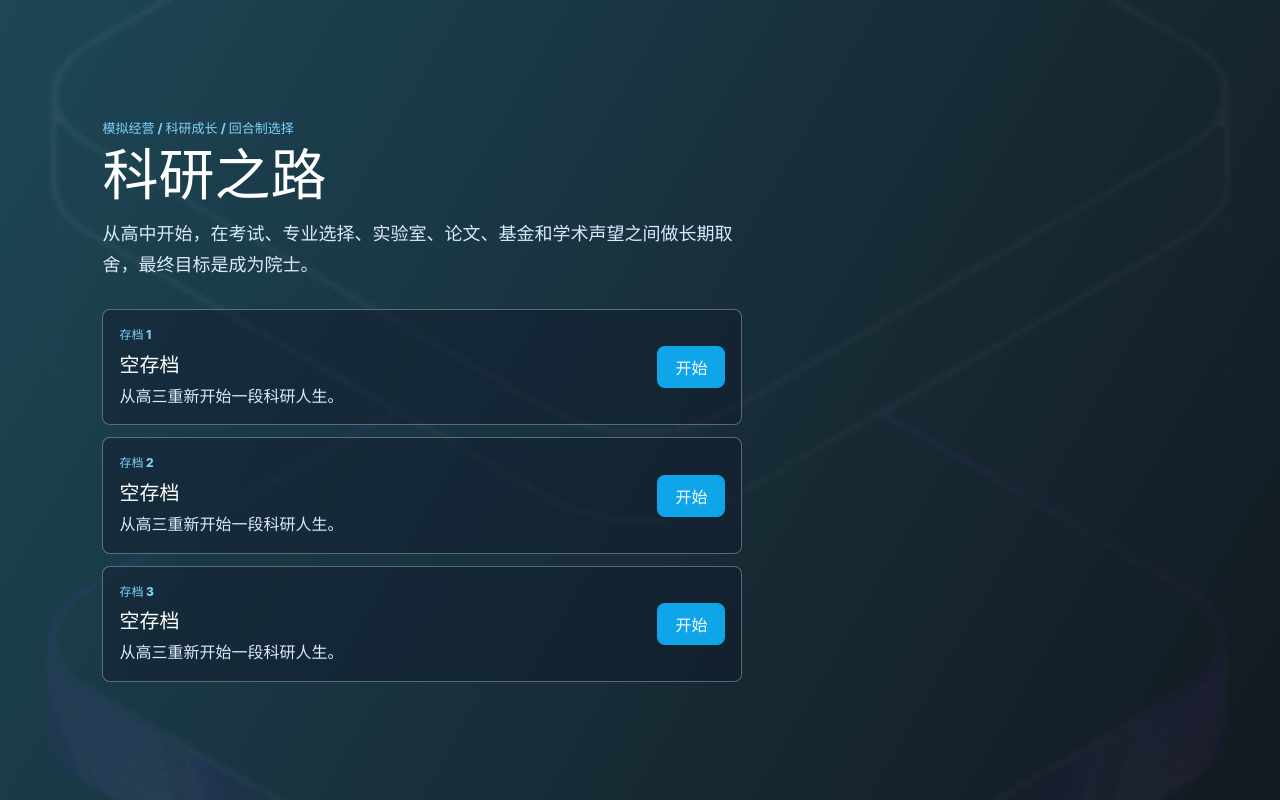
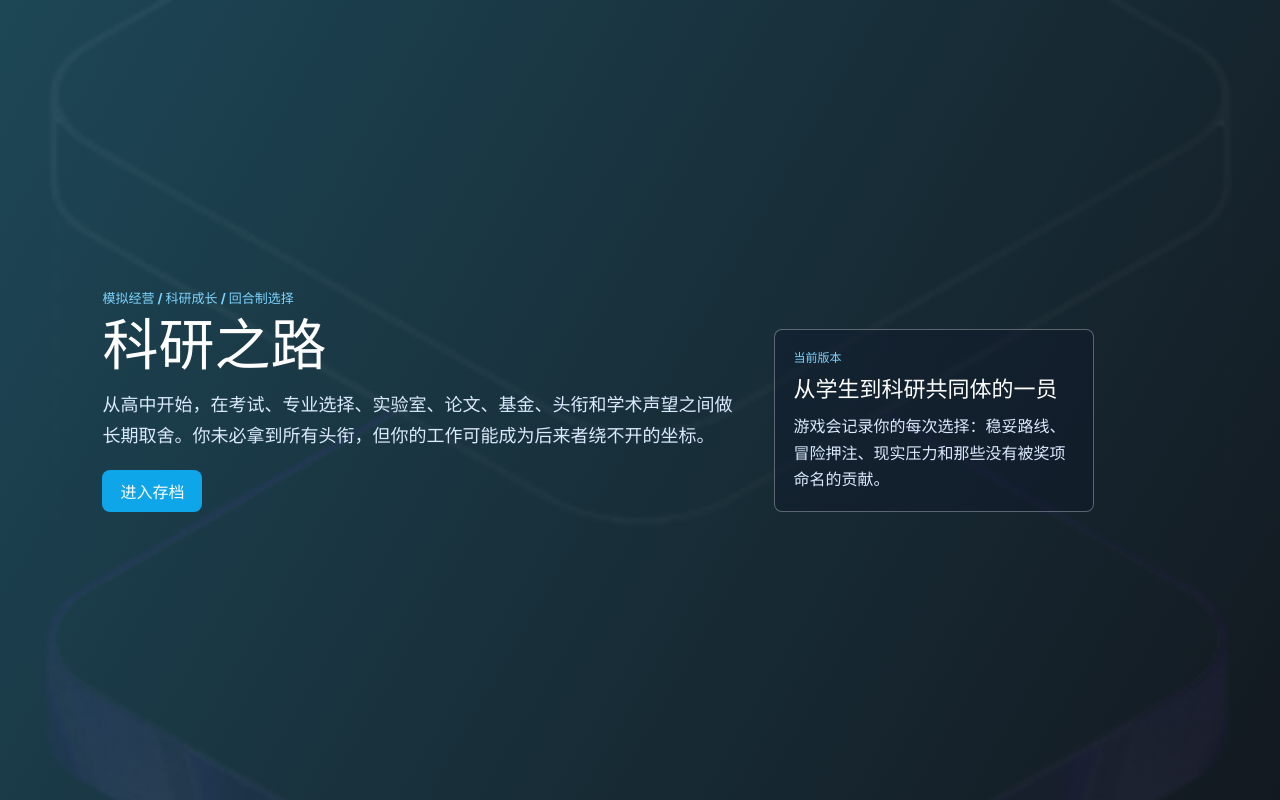
Before and after one commit to giaco387/my-research-life, a React (Vite) app: page / in a window 1280 px wide. Built offline with nearby package versions, Linux system fonts and the light colour scheme.

Commit message:
Add landing screen and route chance copy

```diff
--- a/src/App.css
+++ b/src/App.css
@@ -21,6 +21,37 @@
 
 .intro-hero > div {
   max-width: 760px;
+}
+
+.home-layout {
+  display: grid;
+  grid-template-columns: minmax(0, 1fr) 320px;
+  gap: 32px;
+  align-items: end;
+  max-width: 1080px !important;
+}
+
+.home-copy {
+  max-width: 680px;
+}
+
+.home-panel {
+  padding: 18px;
+  border: 1px solid rgba(226, 232, 240, 0.35);
+  border-radius: 8px;
+  background: rgba(15, 23, 42, 0.42);
+}
+
+.home-panel h2 {
+  margin: 0 0 10px;
+  color: #ffffff;
+  font-size: 22px;
+}
+
+.home-panel p {
+  margin: 0;
+  color: #dbeafe;
+  line-height: 1.65;
 }
 
 .eyebrow {
@@ -557,6 +588,12 @@ button:disabled {
   line-height: 1.6;
 }
 
+.route-chance-note {
+  margin: 8px 0 0;
+  color: #0369a1 !important;
+  font-size: 12px;
+}
+
 .route-requirements {
   display: flex;
   flex-wrap: wrap;
@@ -602,6 +639,10 @@ button:disabled {
     font-size: 42px;
   }
 
+  .home-layout {
+    grid-template-columns: 1fr;
+  }
+
   .topbar,
   .panel-heading {
     align-items: stretch;
--- a/src/App.jsx
+++ b/src/App.jsx
@@ -117,7 +117,7 @@ function App() {
   }, [activeSlotId]);
 
   useEffect(() => {
-    if (!activeSlotId || game.screen === "intro") return;
+    if (!activeSlotId || game.screen !== "play") return;
     const currentSlots = normalizeSaveSlots(parseStorageJson(SAVE_SLOTS_KEY, []));
     localStorage.setItem(SAVE_SLOTS_KEY, JSON.stringify(saveGameToSlot(currentSlots, activeSlotId, game)));
   }, [activeSlotId, game]);
@@ -156,7 +156,7 @@ function App() {
       startGame(activeSlotId, { confirmOverwrite: false });
       return;
     }
-    setGame(createInitialGame());
+    setGame({ ...createInitialGame(), screen: "home" });
   }
 
   function deleteSlot(slotId) {
@@ -167,14 +167,18 @@ function App() {
 
     if (activeSlotId === slotId) {
       setActiveSlotId(null);
-      setGame(createInitialGame());
+      setGame({ ...createInitialGame(), screen: "slots" });
     }
     setSaveSlots((current) => clearSaveSlot(current, slotId));
   }
 
   function returnToSlots() {
     setSaveSlots(loadSaveSlots());
-    setGame((current) => ({ ...current, screen: "intro" }));
+    setGame((current) => ({ ...current, screen: "slots" }));
+  }
+
+  function returnHome() {
+    setGame((current) => ({ ...current, screen: "home" }));
   }
 
   function handleAction(item) {
@@ -189,16 +193,45 @@ function App() {
     setGame((current) => resolveGraduateRouteChoice(current, route));
   }
 
-  if (game.screen === "intro") {
+  if (game.screen === "intro" || game.screen === "home") {
+    return (
+      <main className="intro">
+        <section className="intro-hero">
+          <div className="home-layout">
+            <div className="home-copy">
+              <p className="eyebrow">模拟经营 / 科研成长 / 回合制选择</p>
+              <h1>科研之路</h1>
+              <p className="intro-copy">
+                从高中开始，在考试、专业选择、实验室、论文、基金、头衔和学术声望之间做长期取舍。你未必拿到所有头衔，但你的工作可能成为后来者绕不开的坐标。
+              </p>
+              <div className="intro-actions">
+                <button className="primary" onClick={() => setGame((current) => ({ ...current, screen: "slots" }))}>
+                  进入存档
+                </button>
+              </div>
+            </div>
+            <div className="home-panel">
+              <p className="slot-kicker">当前版本</p>
+              <h2>从学生到科研共同体的一员</h2>
+              <p>游戏会记录你的每次选择：稳妥路线、冒险押注、现实压力和那些没有被奖项命名的贡献。</p>
+            </div>
+          </div>
+        </section>
+      </main>
+    );
+  }
+
+  if (game.screen === "slots") {
     return (
       <main className="intro">
         <section className="intro-hero">
           <div>
-            <p className="eyebrow">模拟经营 / 科研成长 / 回合制选择</p>
-            <h1>科研之路</h1>
-            <p className="intro-copy">
-              从高中开始，在考试、专业选择、实验室、论文、基金和学术声望之间做长期取舍，最终目标是成为院士。
-            </p>
+            <p className="eyebrow">存档管理</p>
+            <h1>选择科研人生</h1>
+            <p className="intro-copy">选择一个存档继续，或从高三重新开始一段新的科研道路。</p>
+            <div className="intro-actions">
+              <button className="secondary" onClick={returnHome}>返回首页</button>
+            </div>
             <SaveSlotList slots={saveSlots} onStart={startGame} onContinue={continueGame} onDelete={deleteSlot} />
           </div>
         </section>
@@ -471,9 +504,12 @@ function GraduateRouteModal({ game, routes, onChoose }) {
                     <strong>{route.name}</strong>
                     <span>{route.track}</span>
                   </div>
-                  <b>{route.ending ? "确定" : `${Math.round(chance * 100)}%`}</b>
+                  <b>{route.ending ? "确定" : `成功率 ${Math.round(chance * 100)}%`}</b>
                 </div>
                 <p>{route.desc}</p>
+                {!route.ending && (
+                  <p className="route-chance-note">成功率代表当前积累走通这条路径的概率；失败会进入该路线的备选分支，不会直接结局。</p>
+                )}
                 {route.requirements.length > 0 && (
                   <div className="route-requirements">
                     {route.requirements.map((requirement) => {
```
